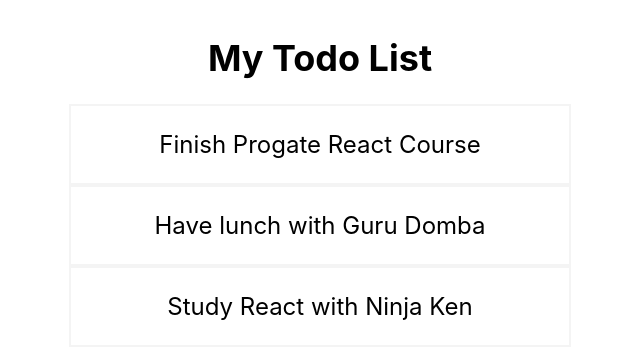
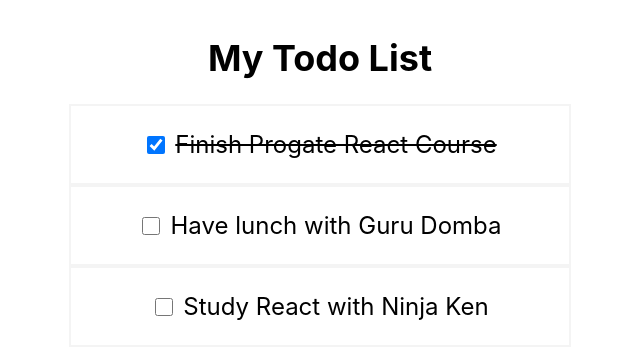
Before and after one commit to nurulaamalia/progate-react-todo-app-test, a React (Create React App) app in the folder todo-app/: page / in a window 1280 px wide. Shown: the top 358 px of the page, without its empty margins (320-960 px from the left). Built offline with nearby package versions, Linux system fonts and the light colour scheme.

Commit message:
Develop toggle todo feature

```diff
--- a/todo-app/src/App.js
+++ b/todo-app/src/App.js
@@ -3,15 +3,25 @@
 
 function App() {
   const [todos, setTodos] = useState([
-    { id: 1, title: "Finish Progate React Course", completed: false },
+    { id: 1, title: "Finish Progate React Course", completed: true },
     { id: 2, title: "Have lunch with Guru Domba", completed: false },
     { id: 3, title: "Study React with Ninja Ken", completed: false },
   ]);
 
+  const toggleCompleted = (todoId) => {
+    const updatedTodos = todos.map((todo) => {
+      if (todo.id === todoId) {
+        todo.completed = !todo.completed;
+      }
+      return todo;
+    });
+    setTodos(updatedTodos);
+  };
+
   return (
     <div style={{ textAlign: "center", padding: "12px" }}>
       <h1 style={{ fontSize: "36px" }}>My Todo List</h1>
-      <Todos todos={todos} />
+      <Todos todos={todos} toggleCompleted={toggleCompleted} />
     </div>
   );
 }
--- a/todo-app/src/components/TodoItem.js
+++ b/todo-app/src/components/TodoItem.js
@@ -1,16 +1,36 @@
 import React from "react";
 
-const TodoItem = ({ todo }) => {
+const TodoItem = ({ todo, toggleCompleted }) => {
+  const getTodoTitleStyle = () => {
+    return { textDecoration: todo.completed ? "line-through" : "none" };
+  };
+
   return (
-    <div style={style}>
-      <p>{todo.title}</p>
+    <div style={styles.todoItem}>
+      <input
+        type="checkbox"
+        style={styles.checkbox}
+        checked={todo.completed}
+        onChange={() => toggleCompleted(todo.id)}
+      />
+      <p style={getTodoTitleStyle()}>{todo.title}</p>
     </div>
   );
 };
 
-const style = {
-  border: "2px solid #f4f4f4",
-  fontSize: "24px",
+const styles = {
+  todoItem: {
+    border: "2px solid #f4f4f4",
+    fontSize: "24px",
+    display: "flex",
+    justifyContent: "center",
+    alignItems: "center",
+  },
+  checkbox: {
+    marginRight: "10px",
+    height: "18px",
+    width: "18px",
+  },
 };
 
 export default TodoItem;
--- a/todo-app/src/components/Todos.js
+++ b/todo-app/src/components/Todos.js
@@ -1,14 +1,21 @@
 import React from "react";
 import TodoItem from "./TodoItem";
 
-const Todos = ({ todos }) => {
+const Todos = ({ todos, toggleCompleted }) => {
   return (
-    <div style={{ width: "40%", margin: "0 auto" }}>
-      {todos.map((todo) => {
-        return <TodoItem key={todo.id} todo={todo} />;
-      })}
+    <div style={styles.container}>
+      {todos.map((todo) => (
+        <TodoItem key={todo.id} todo={todo} toggleCompleted={toggleCompleted} />
+      ))}
     </div>
   );
 };
 
+const styles = {
+  container: {
+    width: "40%",
+    margin: "0 auto",
+  },
+};
+
 export default Todos;
```
